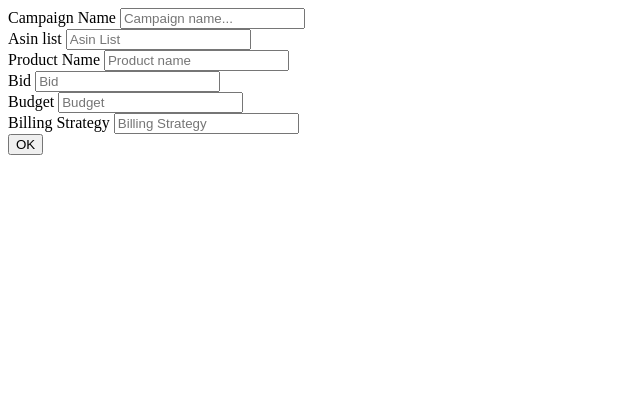
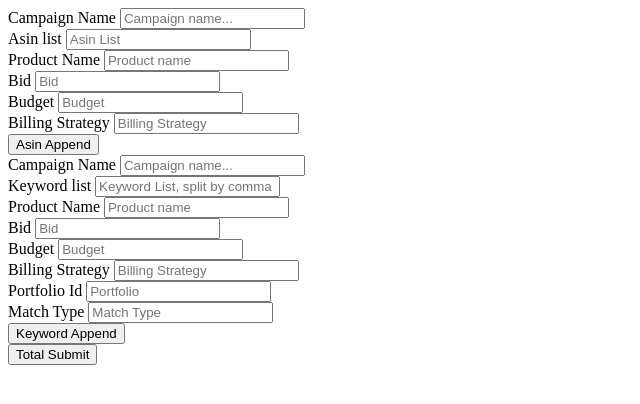
Before and after one commit to KDool/Ads-aws-excel, a Flask app: page /setup-manual in a window 1280 px wide. Shown: the top 404 px of the page, without its empty margins (0-640 px from the left). Run offline with Flask 2, Linux system fonts and the light colour scheme.

Commit message:
Complete API for Setup Manual

```diff
--- a/Code/server.py
+++ b/Code/server.py
@@ -12,16 +12,23 @@ from io import BytesIO
 
 app = Flask(__name__,template_folder='template')
 
+  # List of SetUp dataframe manuals -- Recreate when Total submit button action
+global setup_dataframes_list
+setup_dataframes_list = []
+
 @app.route('/setup-manual',methods=['GET', 'POST'])
+# global setup_dataframes_list
 def setup_manual():
     # return redirect('/user')
+    global setup_dataframes_list
+    # setup_dataframes_list = []
     cam_id = ''
     asin_list = []
     budget = ''
-    productName = ''
+    product_name = ''
     bid=''
     billing_strategy = ''
-    if request.method == 'POST':
+    if request.method == 'POST' and request.form['button_action'] == 'Asin Append':
         cam_id = request.form['camp_name']
         asin_list = request.form['asin_list'].split(',')
         budget = request.form['budget']
@@ -35,22 +42,69 @@ def setup_manual():
         print('Product Name: ',product_name)
         print('Bid: ',bid)
         print('Billing Strategy: ',billing_strategy)
-        output_df = setup.createDataFrame_asin(cam_id=cam_id,asin_list=asin_list,budget=budget,productName=product_name,bid=bid,billing_strategy=billing_strategy)
-        #     # Creating output and writer (pandas excel writer)
+        asin_df = setup.createDataFrame_asin(cam_id=cam_id,asin_list=asin_list,budget=budget,productName=product_name,bid=bid,billing_strategy=billing_strategy)
+        print('ASIN DF ==============================================: ',asin_df)
+        setup_dataframes_list.append(asin_df)
+        print('SET UP DATA LIST============================: ', setup_dataframes_list)
+        # #     # Creating output and writer (pandas excel writer)
+        # out = BytesIO()
+        # writer = pd.ExcelWriter(out, engine='xlsxwriter')
+
+        # # Export data frame to excel
+        # output_df.to_excel(excel_writer=writer, index=False, sheet_name='Sheet1')
+        # writer.save()
+        # writer.close()
+        # out.seek(0)
+        return render_template('./setup_manual_asin.html')
+        # return send_file(out, download_name="testing.xlsx", as_attachment=True)
+    elif request.method == 'POST' and request.form['button_action'] == 'Keyword Append':
+        cam_id = request.form['camp_name']
+        keyword_list = request.form['keyword_list'].split(',')
+        budget = request.form['budget']
+        product_name = request.form['product_name']
+        bid = request.form['bid']
+        billing_strategy = request.form['billing_strategy']
+        match_type = request.form['match_type']
+        portfolio_id = request.form['portfolio_id']
+
+        print('cam id: ',cam_id)
+        print('keyword_list: ',keyword_list)
+        print('budget: ',budget)
+        print('Product Name: ',product_name)
+        print('Bid: ',bid)
+        print('Billing Strategy: ',billing_strategy)
+        print('Portfolio_Id: ',portfolio_id)
+        print('Match Type: ',match_type)
+
+        kw_df = setup.createDataFrame_keyword(cam_id=cam_id,keyword_list=keyword_list,
+                                              budget=budget,productName=product_name,bid=bid,
+                                              billing_strategy=billing_strategy,portfolio_id=portfolio_id,
+                                              match_type=match_type)
+        # print('Keyword DF: ',kw_df)
+
+        setup_dataframes_list.append(kw_df)
+
+        # print("")
+        print('SET UP DATA LIST============================: ', setup_dataframes_list)
+        return render_template('./setup_manual_asin.html')
+    elif request.method == 'POST' and request.form['button_action'] == 'Total Submit':
+        print('SET UP DATA LIST============================: ', setup_dataframes_list)
+        total_df = pd.concat(setup_dataframes_list)
         out = BytesIO()
         writer = pd.ExcelWriter(out, engine='xlsxwriter')
-
         # Export data frame to excel
-        output_df.to_excel(excel_writer=writer, index=False, sheet_name='Sheet1')
+        total_df.to_excel(excel_writer=writer, index=False, sheet_name='Sheet1')
         writer.save()
         writer.close()
         out.seek(0)
-        # return render_template('./home.html')
-        return send_file(out, attachment_filename="testing.xlsx", as_attachment=True)
+
+        setup_dataframes_list = [] #### Clean DataFrame
+        return send_file(out, download_name="testing.xlsx", as_attachment=True)
     else:
         return render_template('./setup_manual_asin.html')
     # return send_file(out, attachment_filename="testing.xlsx", as_attachment=True)
 
 
 if __name__ == '__main__':
+    # setup_dataframes_list = []
     app.run(host='0.0.0.0', port=8080,debug=True)
--- a/Code/template/setup_manual_asin.html
+++ b/Code/template/setup_manual_asin.html
@@ -1,5 +1,5 @@
 <!DOCTYPE html>
-<form action='/setup-manual',role="search" id="form", method="POST">
+<form action='/setup-manual',role="search" id="form_asin", method="POST">
     <div class='search_pad'>
       <div class='search_input'>
         <label for="name">Campaign Name</label>
@@ -27,9 +27,53 @@
       </div>
     </div>
     <div class='search_button'>
-      <button>
-        OK
-      </button>
+      <input type="submit" name="button_action" value="Asin Append">
+      <!-- <input type="submit" name="button_1" value="Total Submit"> -->
     </div>
   </form>
+
+  <form action='/setup-manual',role="search" id="form_kw", method="POST">
+    <div class='search_pad'>
+      <div class='search_input'>
+        <label for="name">Campaign Name</label>
+          <input type="txt" id="query" name="camp_name" placeholder="Campaign name...">
+      </div>
+      <div class='search_input'>
+        <label for="name">Keyword list</label>
+        <input type="text" id="query" name="keyword_list" placeholder="Keyword List, split by comma" >
+      </div>
+      <div class='search_input'>
+        <label for="name">Product Name</label>
+        <input type="text" id="query" name="product_name" placeholder="Product name" >
+      </div>
+      <div class='search_input'>
+        <label for="name">Bid</label>
+        <input type="text" id="query" name="bid" placeholder="Bid" >
+      </div>
+      <div class='search_input'>
+        <label for="name">Budget</label>
+        <input type="text" id="query" name="budget" placeholder="Budget" >
+      </div>
+      <div class='search_input'>
+        <label for="name">Billing Strategy</label>
+        <input type="text" id="query" name="billing_strategy" placeholder="Billing Strategy" >
+      </div>
+      <div class='search_input'>
+        <label for="name">Portfolio Id</label>
+        <input type="text" id="query" name="portfolio_id" placeholder="Portfolio" >
+      </div>
+      <div class='search_input'>
+        <label for="name">Match Type</label>
+        <input type="text" id="query" name="match_type" placeholder="Match Type" >
+      </div>
+    </div>
+    <div class='search_button'>
+      <input type="submit" name="button_action" value="Keyword Append">
+      <!-- <input type="submit" name="button_1" value="Total Submit"> -->
+    </div>
+  </form>
+  <form action='/setup-manual',role="search" id="form_total", method="POST">
+    <input type="submit" name="button_action" value="Total Submit">
+  </form>
+
 </html>
```
Also changed, not shown: 2 other files.
